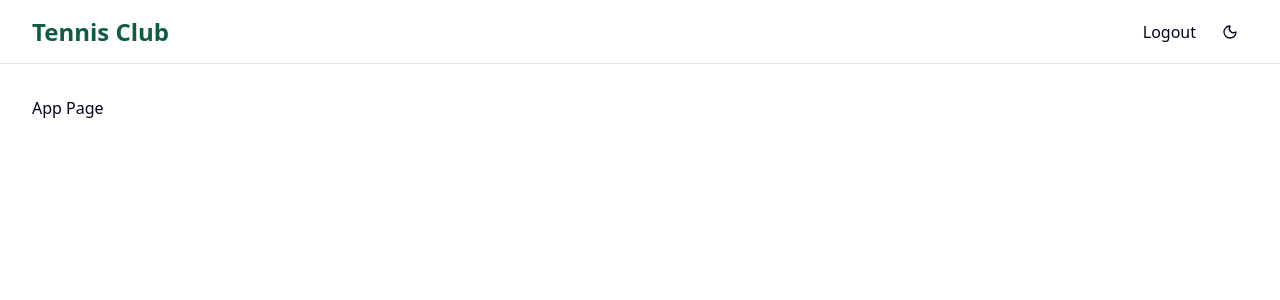
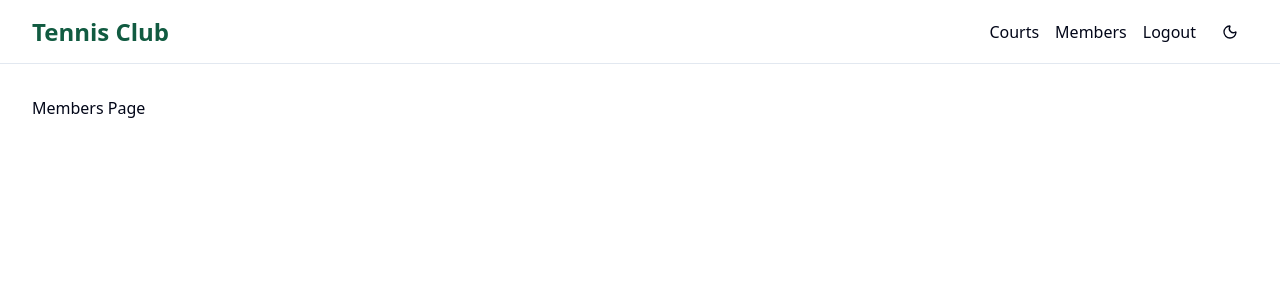
Before and after one commit to federicoibba/tennis-club, a React (Vite) app in the folder frontend/: page /app/members in a window 1280 px wide. Before the commit this address led to /app. Shown: the top 300 px of the page. Built offline with nearby package versions, Linux system fonts and the light colour scheme; sample sign-in values are in the browser's storage.

Commit message:
feat: add two reserved pages

```diff
--- a/frontend/src/AppRouter.tsx
+++ b/frontend/src/AppRouter.tsx
@@ -4,30 +4,34 @@ import { Route, Routes } from 'react-router'
 // Public Pages
 import HomePage from '@/pages/public/HomePage'
 import LoginPage from '@/pages/public/LoginPage'
+import NotFoundPage from '@/pages/public/NotFoundPage'
 // import RegisterPage from '@/pages/public/RegisterPage'
 
 // Private pages
 import AppPage from '@/pages/reserved/AppPage'
+import CourtsPage from '@/pages/reserved/Courts'
+import MembersPage from '@/pages/reserved/Members'
 
 // Layouts
 import PublicLayout from '@/layouts/PublicLayout'
 import PrivateLayout from '@/layouts/PrivateLayout'
-import NotFoundPage from './pages/public/NotFoundPage'
 
 const AppRouter: React.FC = () => {
   return (
     <Routes>
       <Route element={<PublicLayout />} path="/">
-        <Route path="/" element={<HomePage />} />
-        <Route path="/login" element={<LoginPage />} />
+        <Route index element={<HomePage />} />
+        <Route path="login" element={<LoginPage />} />
         {/* <Route path="/register" element={<RegisterPage />} /> */}
         {/* 404 handler - nested under PublicLayout */}
         {/* TODO remove public layout from NotFoundPage */}
         <Route path="*" element={<NotFoundPage />} />
       </Route>
 
-      <Route element={<PrivateLayout />} path="/app">
+      <Route element={<PrivateLayout />} path="app">
         <Route index element={<AppPage />} />
+        <Route path='courts' element={<CourtsPage />} />
+        <Route path='members' element={<MembersPage />} />
       </Route>
     </Routes>
   )
--- a/frontend/src/components/app/Navbar.tsx
+++ b/frontend/src/components/app/Navbar.tsx
@@ -16,6 +16,12 @@ const AppHeader: React.FC = () => {
       <ul className="flex flex-row items-center gap-4 [&>li]:cursor-pointer">
         {token ? (
           <>
+            <li>
+              <Link to="/app/courts">Courts</Link>
+            </li>
+            <li>
+              <Link to="/app/members">Members</Link>
+            </li>
             <li onClick={onLogout}>Logout</li>
           </>
         ) : (
--- /dev/null
+++ b/frontend/src/pages/reserved/Courts.tsx
@@ -0,0 +1,11 @@
+import React from 'react'
+
+const CourtsPage: React.FC = () => {
+  return (
+    <div>
+      <h1>Courts Page</h1>
+    </div>
+  )
+}
+
+export default CourtsPage
--- /dev/null
+++ b/frontend/src/pages/reserved/Members.tsx
@@ -0,0 +1,11 @@
+import React from 'react'
+
+const MembersPage: React.FC = () => {
+  return (
+    <div>
+      <h1>Members Page</h1>
+    </div>
+  )
+}
+
+export default MembersPage
```
